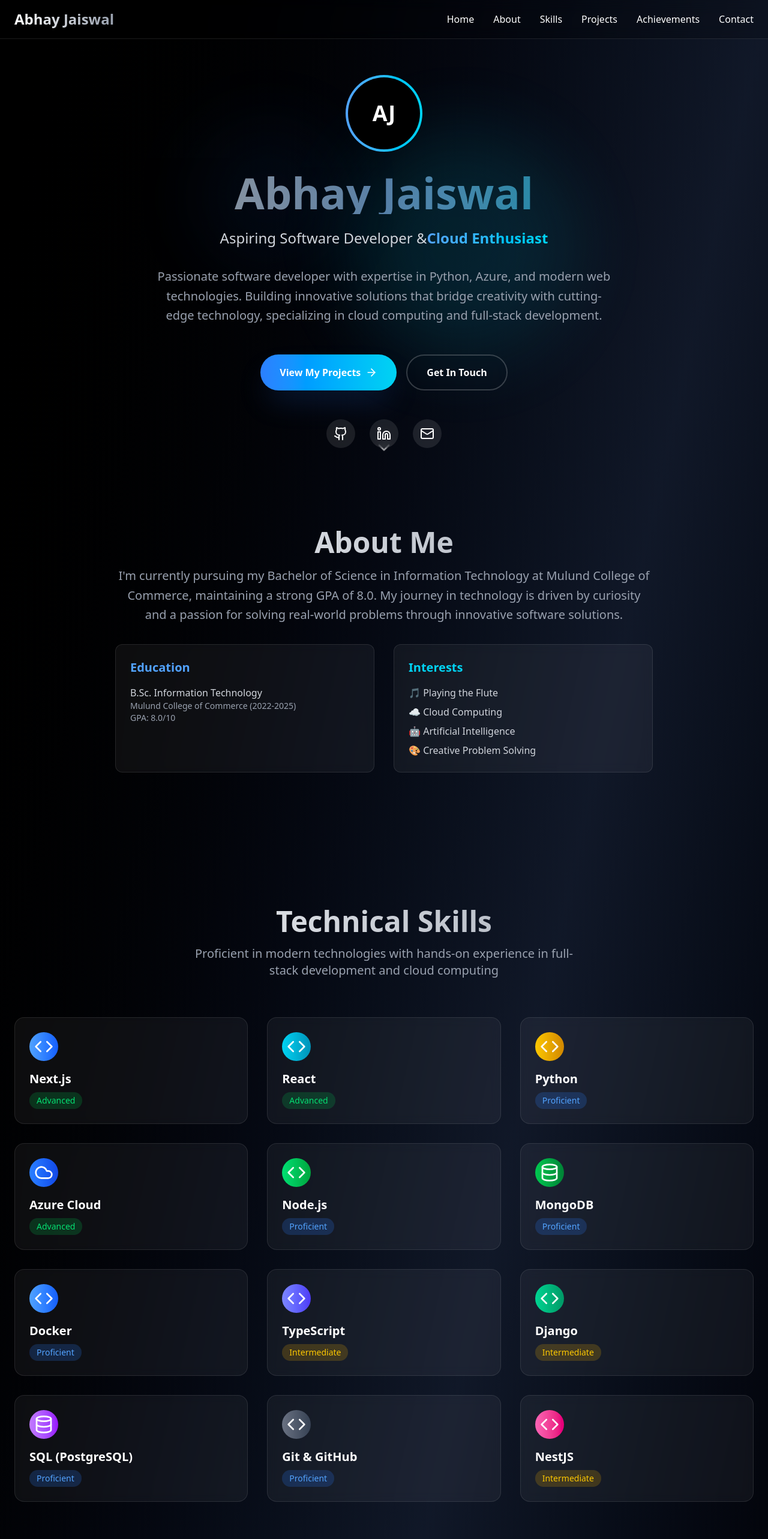
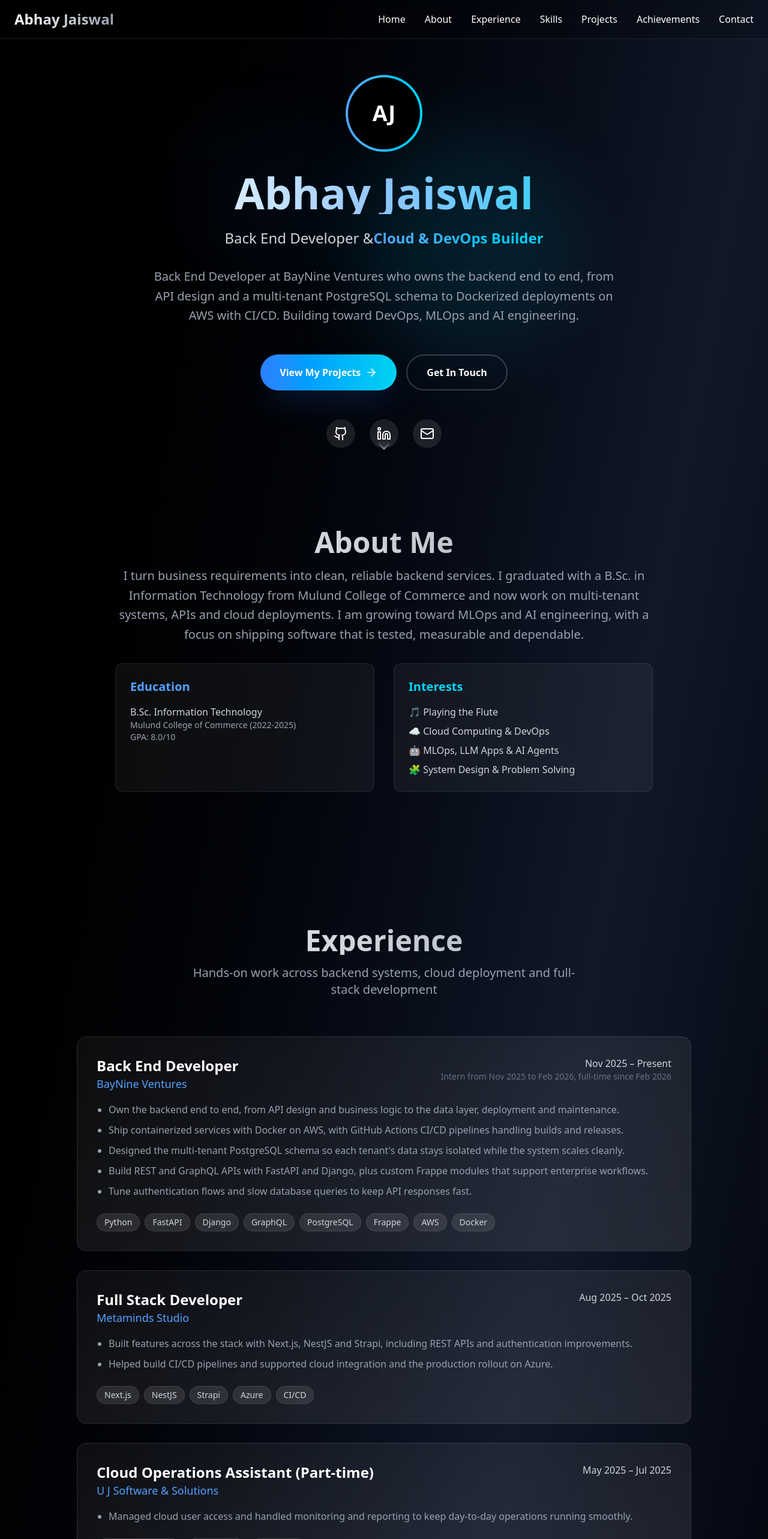
Before and after one commit to murarii07/portfolio, a Next.js app: page / in a window 1280 px wide. Shown: the top 2566 px of the page at 60% size. Built offline with nearby package versions, Linux system fonts and the light colour scheme.

Commit message:
Update page.tsx

```diff
--- a/src/app/page.tsx
+++ b/src/app/page.tsx
@@ -1,11 +1,25 @@
 "use client"
 import React, { useState, useEffect } from 'react';
-import { ChevronDown, Github, Linkedin, Mail, Code, ArrowRight, Cloud, Database } from 'lucide-react';
+import { ChevronDown, Github, Linkedin, Mail, Code, ArrowRight, Cloud, Database, Server, GitBranch } from 'lucide-react';
 import Card from './Components/Card';
 import { Achievement, Project, Skill, VisibilityState } from './state.types';
 import SkillCard from './Components/Skills';
-// Type definitions
 
+// Local type for the new Experience section (keeps state.types.ts untouched)
+interface Experience {
+  role: string;
+  company: string;
+  period: string;
+  note?: string;
+  points: string[];
+  tags: string[];
+}
+
+const GITHUB_URL = 'https://github.com/murarii07';
+// NOTE: this matches the LinkedIn URL on your profile. Your old portfolio used a different one,
+// so open this link once and confirm it is the profile you want to share.
+const LINKEDIN_URL = 'https://www.linkedin.com/in/abhayjaiswal007';
+const EMAIL = 'abhayaj07@gmail.com';
 
 const HomePage: React.FC = () => {
   const [scrollY, setScrollY] = useState<number>(0);
@@ -36,63 +50,100 @@ const HomePage: React.FC = () => {
     return () => observer.disconnect();
   }, []);
 
+  // Skill levels are self-ratings. Adjust them to what you can confidently defend in an interview.
   const skills: Skill[] = [
-  { name: 'Next.js', icon: Code, color: 'from-blue-400 to-blue-600', level: 'Advanced' },
-  { name: 'React', icon: Code, color: 'from-cyan-400 to-cyan-600', level: 'Advanced' },
     { name: 'Python', icon: Code, color: 'from-yellow-400 to-yellow-600', level: 'Proficient' },
-  { name: 'Azure Cloud', icon: Cloud, color: 'from-blue-500 to-blue-700', level: 'Advanced' },
-  { name: 'Node.js', icon: Code, color: 'from-green-400 to-green-600', level: 'Proficient' },
-  { name: 'MongoDB', icon: Database, color: 'from-green-500 to-green-700', level: 'Proficient' },
+    { name: 'FastAPI', icon: Server, color: 'from-teal-400 to-teal-600', level: 'Proficient' },
+    { name: 'Django', icon: Server, color: 'from-emerald-400 to-emerald-600', level: 'Proficient' },
+    { name: 'PostgreSQL (Multi-tenant Design)', icon: Database, color: 'from-purple-400 to-purple-600', level: 'Proficient' },
+    { name: 'GraphQL & REST APIs', icon: Server, color: 'from-pink-400 to-pink-600', level: 'Proficient' },
+    { name: 'AWS', icon: Cloud, color: 'from-orange-400 to-orange-600', level: 'Proficient' },
     { name: 'Docker', icon: Code, color: 'from-blue-400 to-blue-600', level: 'Proficient' },
-  { name: 'TypeScript', icon: Code, color: 'from-indigo-400 to-indigo-600', level: 'Intermediate' },
-  { name: 'Django', icon: Code, color: 'from-emerald-400 to-emerald-600', level: 'Intermediate' },
-  { name: 'SQL (PostgreSQL)', icon: Database, color: 'from-purple-400 to-purple-600', level: 'Proficient' },
-  { name: 'Git & GitHub', icon: Code, color: 'from-gray-500 to-gray-700', level: 'Proficient' },
-  { name: 'NestJS', icon: Code, color: 'from-pink-400 to-pink-600', level: 'Intermediate' }
+    { name: 'CI/CD (GitHub Actions)', icon: GitBranch, color: 'from-gray-400 to-gray-600', level: 'Proficient' },
+    { name: 'Azure Cloud', icon: Cloud, color: 'from-blue-500 to-blue-700', level: 'Intermediate' },
+    { name: 'Next.js', icon: Code, color: 'from-slate-400 to-slate-600', level: 'Proficient' },
+    { name: 'React', icon: Code, color: 'from-cyan-400 to-cyan-600', level: 'Proficient' },
+    { name: 'TypeScript', icon: Code, color: 'from-indigo-400 to-indigo-600', level: 'Intermediate' }
+  ];
+
+  const experiences: Experience[] = [
+    {
+      role: 'Back End Developer',
+      company: 'BayNine Ventures',
+      period: 'Nov 2025 – Present',
+      note: 'Intern from Nov 2025 to Feb 2026, full-time since Feb 2026',
+      points: [
+        'Own the backend end to end, from API design and business logic to the data layer, deployment and maintenance.',
+        'Ship containerized services with Docker on AWS, with GitHub Actions CI/CD pipelines handling builds and releases.',
+        'Designed the multi-tenant PostgreSQL schema so each tenant\'s data stays isolated while the system scales cleanly.',
+        'Build REST and GraphQL APIs with FastAPI and Django, plus custom Frappe modules that support enterprise workflows.',
+        'Tune authentication flows and slow database queries to keep API responses fast.'
+      ],
+      tags: ['Python', 'FastAPI', 'Django', 'GraphQL', 'PostgreSQL', 'Frappe', 'AWS', 'Docker']
+    },
+    {
+      role: 'Full Stack Developer',
+      company: 'Metaminds Studio',
+      period: 'Aug 2025 – Oct 2025',
+      points: [
+        'Built features across the stack with Next.js, NestJS and Strapi, including REST APIs and authentication improvements.',
+        'Helped build CI/CD pipelines and supported cloud integration and the production rollout on Azure.'
+      ],
+      tags: ['Next.js', 'NestJS', 'Strapi', 'Azure', 'CI/CD']
+    },
+    {
+      role: 'Cloud Operations Assistant (Part-time)',
+      company: 'U J Software & Solutions',
+      period: 'May 2025 – Jul 2025',
+      points: [
+        'Managed cloud user access and handled monitoring and reporting to keep day-to-day operations running smoothly.'
+      ],
+      tags: ['Cloud Operations', 'Monitoring', 'Reporting']
+    }
   ];
 
   const projects: Project[] = [
     {
       title: 'Excel-to-Form Conversion',
-    description: 'Web application that converts Excel data into dynamic, interactive web forms — improving data collection efficiency and automation.',
+      description: 'Web application that converts Excel data into dynamic, interactive web forms, improving data collection efficiency by 40% through automation.',
       image: 'https://images.unsplash.com/photo-1551288049-bebda4e38f71?w=600&h=400&fit=crop',
-    tags: ['Next.js', 'Azure', 'Vercel', 'Blob Storage', 'Automation'],
+      tags: ['Next.js', 'Azure', 'Vercel', 'Blob Storage', 'CI/CD'],
       githubUrl: 'https://github.com/murarii07/excel-to-form',
       features: [
         'Dynamic form generation from Excel sheets',
         'Azure Blob Storage integration',
         'Secure backend APIs',
-      'Deployed frontend on Vercel, backend on Azure',
-      'Improved data accuracy and accessibility'
+        'Frontend deployed on Vercel, backend on Azure',
+        'Automated CI/CD deployments'
       ],
       liveUrl: 'https://excel-to-form.vercel.app/'
     },
     {
       title: 'Vocal Separator',
-    description: 'AI-driven web app using Music.ai API to separate vocals from music tracks with high precision for audio producers and enthusiasts.',
+      description: 'Web app built on the Music.ai API that lets users upload a track and get clean, isolated vocals back for production and remixing.',
       image: 'https://images.unsplash.com/photo-1493225457124-a3eb161ffa5f?w=600&h=400&fit=crop',
       tags: ['Python', 'Music.ai API', 'Azure', 'Audio Processing'],
       githubUrl: 'https://github.com/murarii07/Vocal_Separation_From_Music',
       features: [
-      'Accurate AI-based vocal extraction',
+        'AI-based vocal extraction through the Music.ai API',
         'File upload and download interface',
         'Optimized processing pipeline',
-      'Azure cloud hosting for scalability',
+        'Azure cloud hosting',
         'Multi-format audio support'
       ]
     },
     {
       title: 'Fake News Detection Chrome Extension',
-    description: 'Browser extension that evaluates the credibility of online news articles using a machine learning API and provides instant feedback indicators.',
+      description: 'Browser extension that rates the credibility of news articles through an ML-based API and shows the result with a simple visual indicator. Reached the finals of the Inter-College Hackathon 2025.',
       image: 'https://images.unsplash.com/photo-1526378722478-ccf3dd4b362b?w=600&h=400&fit=crop',
-    tags: ['React', 'Machine Learning API', 'Chrome Extension', 'AI', 'Web Security'],
+      tags: ['React', 'Machine Learning API', 'Chrome Extension', 'AI'],
       githubUrl: 'https://github.com/murarii07/chromeExtension',
       features: [
         'Real-time credibility scoring of news content',
-      'Intuitive color-coded indicator system',
-      'Lightweight and fast Chrome extension architecture',
-      'Seamless ML API integration',
-      'Enhances digital media literacy'
+        'Color-coded indicator system',
+        'Lightweight Chrome extension architecture',
+        'ML API integration',
+        'Promotes digital media literacy'
       ]
     }
   ];
@@ -100,37 +151,35 @@ const projects: Project[] = [
   const achievements: Achievement[] = [
     {
       title: 'Inter-College Hackathon Finalist 2025',
-    description: 'Developed a prototype browser extension for fake news detection using machine learning APIs, achieving finalist recognition.',
+      description: 'Helped build a browser-based fake news detection prototype that scores credibility with machine learning APIs, and reached the finals.',
       year: '2025'
     },
     {
       title: 'Smart India Hackathon 2024',
-    description: 'Participated in India’s national innovation challenge, contributing to collaborative problem-solving and creative tech solutions.',
+      description: 'Participated in India\'s national innovation challenge, working in a team on creative, practical tech solutions.',
       year: '2024'
     },
     {
       title: 'Microsoft Azure Fundamentals (AZ-900)',
-    description: 'Certified in Azure fundamentals, with a solid grasp of cloud architecture, services, and deployment workflows.',
+      description: 'Certified in Azure fundamentals, covering cloud concepts, core services and deployment workflows.',
       year: '2024'
     }
   ];
-
 
   const handleNavClick = (href: string): void => {
     const element = document.querySelector(href);
     element?.scrollIntoView({ behavior: 'smooth' });
   };
 
-  const handleButtonClick = (action: string): void => {
-    console.log(`${action} button clicked`);
-    if (action === 'GitHub') {
-      window.open('https://github.com/murarii07', '_blank');
-    } else if (action === 'LinkedIn') {
-      window.open('https://www.linkedin.com/in/abhay-j-6b6ab325a/', '_blank');
-    } else if (action === 'Email') {
-      window.open('mailto:abhayaj07@gmail.com', '_blank');
-    }
-  };
+  const navItems: { label: string; href: string }[] = [
+    { label: 'Home', href: '#home' },
+    { label: 'About', href: '#about' },
+    { label: 'Experience', href: '#experience' },
+    { label: 'Skills', href: '#skills' },
+    { label: 'Projects', href: '#projects' },
+    { label: 'Achievements', href: '#achievements' },
+    { label: 'Contact', href: '#contact' }
+  ];
 
   return (
     <div className="min-h-screen bg-gradient-to-br from-black via-gray-900 to-black text-white overflow-hidden">
@@ -141,12 +190,15 @@ const achievements: Achievement[] = [
             Abhay Jaiswal
           </div>
           <div className="hidden md:flex space-x-8">
-            <button onClick={() => handleNavClick('#home')} className="hover:text-gray-300 transition-colors">Home</button>
-            <button onClick={() => handleNavClick('#about')} className="hover:text-gray-300 transition-colors">About</button>
-            <button onClick={() => handleNavClick('#skills')} className="hover:text-gray-300 transition-colors">Skills</button>
-            <button onClick={() => handleNavClick('#projects')} className="hover:text-gray-300 transition-colors">Projects</button>
-            <button onClick={() => handleNavClick('#achievements')} className="hover:text-gray-300 transition-colors">Achievements</button>
-            <button onClick={() => handleNavClick('#contact')} className="hover:text-gray-300 transition-colors">Contact</button>
+            {navItems.map((item) => (
+              <button
+                key={item.href}
+                onClick={() => handleNavClick(item.href)}
+                className="hover:text-gray-300 transition-colors"
+              >
+                {item.label}
+              </button>
+            ))}
           </div>
         </div>
       </nav>
@@ -174,21 +226,21 @@ const achievements: Achievement[] = [
             </div>
           </div>
 
-          <h1 className="text-5xl md:text-7xl font-bold mb-6 bg-gradient-to-r from-white via-blue-300 to-cyan-400 bg-clip-text text-transparent animate-pulse">
+          <h1 className="text-5xl md:text-7xl font-bold mb-6 bg-gradient-to-r from-white via-blue-300 to-cyan-400 bg-clip-text text-transparent">
             Abhay Jaiswal
           </h1>
 
           <div className="text-xl md:text-2xl mb-8 text-gray-300">
-            <span className="inline-block">Aspiring Software Developer & </span>
+            <span className="inline-block">Back End Developer &amp; </span>
             <span className="inline-block bg-gradient-to-r from-blue-400 to-cyan-400 bg-clip-text text-transparent font-semibold">
-              Cloud Enthusiast
+              Cloud &amp; DevOps Builder
             </span>
           </div>
 
           <p className="text-lg md:text-xl mb-12 text-gray-400 max-w-3xl mx-auto leading-relaxed">
-            Passionate software developer with expertise in Python, Azure, and modern web technologies.
-            Building innovative solutions that bridge creativity with cutting-edge technology,
-            specializing in cloud computing and full-stack development.
+            Back End Developer at BayNine Ventures who owns the backend end to end, from API design and
+            a multi-tenant PostgreSQL schema to Dockerized deployments on AWS with CI/CD. Building toward
+            DevOps, MLOps and AI engineering.
           </p>
 
           <div className="flex flex-col sm:flex-row gap-4 justify-center mb-12">
@@ -202,7 +254,7 @@ const achievements: Achievement[] = [
               </span>
             </button>
             <button
-              onClick={() => window.open('mailto:abhayaj07@gmail.com', '_blank')}
+              onClick={() => window.open(`mailto:${EMAIL}`, '_blank')}
               className="px-8 py-4 border-2 border-white/20 rounded-full font-semibold hover:bg-white/10 hover:scale-105 transform transition-all duration-300 backdrop-blur-sm"
             >
               Get In Touch
@@ -211,23 +263,26 @@ const achievements: Achievement[] = [
 
           <div className="flex justify-center space-x-6">
             <a
-              href="https://github.com/murarii07"
+              href={GITHUB_URL}
               target="_blank"
               rel="noopener noreferrer"
+              aria-label="GitHub"
               className="w-12 h-12 rounded-full bg-white/10 flex items-center justify-center hover:bg-white/20 hover:scale-110 transform transition-all duration-300 backdrop-blur-sm"
             >
               <Github className="w-6 h-6" />
             </a>
             <a
-              href="https://www.linkedin.com/in/abhay-j-6b6ab325a/"
+              href={LINKEDIN_URL}
               target="_blank"
               rel="noopener noreferrer"
+              aria-label="LinkedIn"
               className="w-12 h-12 rounded-full bg-white/10 flex items-center justify-center hover:bg-white/20 hover:scale-110 transform transition-all duration-300 backdrop-blur-sm"
             >
               <Linkedin className="w-6 h-6" />
             </a>
             <a
-              href="mailto:abhayaj07@gmail.com"
+              href={`mailto:${EMAIL}`}
+              aria-label="Email"
               className="w-12 h-12 rounded-full bg-white/10 flex items-center justify-center hover:bg-white/20 hover:scale-110 transform transition-all duration-300 backdrop-blur-sm"
             >
               <Mail className="w-6 h-6" />
@@ -255,9 +310,10 @@ const achievements: Achievement[] = [
             </h2>
             <div className="max-w-4xl mx-auto">
               <p className="text-xl text-gray-400 mb-8 leading-relaxed">
-                I'm currently pursuing my Bachelor of Science in Information Technology at Mulund College of Commerce,
-                maintaining a strong GPA of 8.0. My journey in technology is driven by curiosity and a passion for
-                solving real-world problems through innovative software solutions.
+                I turn business requirements into clean, reliable backend services. I graduated with a
+                B.Sc. in Information Technology from Mulund College of Commerce and now work on
+                multi-tenant systems, APIs and cloud deployments. I am growing toward MLOps and AI
+                engineering, with a focus on shipping software that is tested, measurable and dependable.
               </p>
               <div className="grid md:grid-cols-2 gap-8 text-left">
                 <div className="bg-white/5 rounded-xl p-6 backdrop-blur-sm border border-white/10">
@@ -274,13 +330,73 @@ const achievements: Achievement[] = [
                   <h3 className="text-xl font-semibold mb-4 text-cyan-400">Interests</h3>
                   <div className="space-y-2 text-gray-300">
                     <p>🎵 Playing the Flute</p>
-                    <p>☁️ Cloud Computing</p>
-                    <p>🤖 Artificial Intelligence</p>
-                    <p>🎨 Creative Problem Solving</p>
+                    <p>☁️ Cloud Computing &amp; DevOps</p>
+                    <p>🤖 MLOps, LLM Apps &amp; AI Agents</p>
+                    <p>🧩 System Design &amp; Problem Solving</p>
                   </div>
                 </div>
               </div>
             </div>
+          </div>
+        </div>
+      </section>
+
+      {/* Experience Section */}
+      <section id="experience" className="py-20 px-6 relative">
+        <div className="max-w-5xl mx-auto">
+          <div
+            id="experience-title"
+            data-animate
+            className={`text-center mb-16 transition-all duration-1000 ${isVisible['experience-title'] ? 'opacity-100 translate-y-0' : 'opacity-0 translate-y-10'
+              }`}
+          >
+            <h2 className="text-4xl md:text-5xl font-bold mb-4 bg-gradient-to-r from-white to-gray-400 bg-clip-text text-transparent">
+              Experience
+            </h2>
+            <p className="text-xl text-gray-400 max-w-2xl mx-auto">
+              Hands-on work across backend systems, cloud deployment and full-stack development
+            </p>
+          </div>
+
+          <div className="space-y-8">
+            {experiences.map((exp: Experience, index: number) => (
+              <div
+                key={`${exp.company}-${exp.role}`}
+                id={`experience-${index}`}
+                data-animate
+                className={`p-8 rounded-2xl bg-gradient-to-br from-white/5 to-white/10 backdrop-blur-sm border border-white/10 hover:border-white/20 transition-all duration-700 ${isVisible[`experience-${index}`] ? 'opacity-100 translate-y-0' : 'opacity-0 translate-y-10'
+                  }`}
+                style={{ transitionDelay: `${index * 200}ms` }}
+              >
+                <div className="flex flex-col md:flex-row md:items-start md:justify-between gap-2 mb-4">
+                  <div>
+                    <h3 className="text-2xl font-bold text-white">{exp.role}</h3>
+                    <p className="text-lg text-blue-400">{exp.company}</p>
+                  </div>
+                  <div className="md:text-right">
+                    <p className="text-gray-300 font-medium">{exp.period}</p>
+                    {exp.note && <p className="text-sm text-gray-500">{exp.note}</p>}
+                  </div>
+                </div>
+
+                <ul className="list-disc pl-5 space-y-2 text-gray-400 leading-relaxed mb-6">
+                  {exp.points.map((point: string) => (
+                    <li key={point}>{point}</li>
+                  ))}
+                </ul>
+
+                <div className="flex flex-wrap gap-2">
+                  {exp.tags.map((tag: string) => (
+                    <span
+                      key={tag}
+                      className="px-3 py-1 text-sm rounded-full bg-white/10 border border-white/10 text-gray-300"
+                    >
+                      {tag}
+                    </span>
+                  ))}
+                </div>
+              </div>
+            ))}
           </div>
         </div>
       </section>
@@ -298,7 +414,7 @@ const achievements: Achievement[] = [
               Technical Skills
             </h2>
             <p className="text-xl text-gray-400 max-w-2xl mx-auto">
-              Proficient in modern technologies with hands-on experience in full-stack development and cloud computing
+              Backend, cloud and DevOps tools I use day to day, with a full-stack foundation
             </p>
           </div>
 
@@ -307,7 +423,6 @@ const achievements: Achievement[] = [
               const Icon = skill.icon;
               return (
                 <SkillCard skill={skill} index={index} isVisible={isVisible} Icon={Icon} key={skill.name} />
-
               );
             })}
           </div>
@@ -317,7 +432,6 @@ const achievements: Achievement[] = [
       {/* Projects Section */}
       <section id="projects" className="py-20 px-6 relative">
         <div className="max-w-7xl mx-auto">
-
           <div
             id="projects-title"
             data-animate
@@ -328,14 +442,13 @@ const achievements: Achievement[] = [
               Featured Projects
             </h2>
             <p className="text-xl text-gray-400 max-w-2xl mx-auto">
-              Innovative solutions showcasing my expertise in web development, cloud computing, and AI integration
+              Projects that combine web development, cloud services and AI integration
             </p>
           </div>
 
           <div className="space-y-12">
             {projects.map((project: Project, index: number) => (
               <Card isVisible={isVisible} project={project} index={index} key={project.title} />
-
             ))}
           </div>
         </div>
@@ -351,10 +464,10 @@ const achievements: Achievement[] = [
               }`}
           >
             <h2 className="text-4xl md:text-5xl font-bold mb-4 bg-gradient-to-r from-white to-gray-400 bg-clip-text text-transparent">
-              Achievements & Certifications
+              Achievements &amp; Certifications
             </h2>
             <p className="text-xl text-gray-400 max-w-2xl mx-auto">
-              Recognition and certifications that validate my skills and dedication to continuous learning
+              Recognition and certifications that reflect my commitment to continuous learning
             </p>
           </div>
 
@@ -397,16 +510,16 @@ const achievements: Achievement[] = [
               }`}
           >
             <h2 className="text-4xl md:text-5xl font-bold mb-6 bg-gradient-to-r from-white to-gray-400 bg-clip-text text-transparent">
-              Let's Connect
+              Let&apos;s Connect
             </h2>
             <p className="text-xl text-gray-400 mb-12 max-w-2xl mx-auto leading-relaxed">
-              I'm always excited to collaborate on innovative projects and explore new opportunities.
-              Let's build something amazing together!
+              I am open to opportunities in backend, cloud and DevOps engineering, and always happy to
+              talk about interesting projects.
             </p>
 
             <div className="flex flex-col sm:flex-row gap-4 justify-center mb-8">
               <a
-                href="mailto:abhayaj07@gmail.com"
+                href={`mailto:${EMAIL}`}
                 className="group px-8 py-4 bg-gradient-to-r from-blue-500 to-cyan-400 text-white rounded-full font-semibold hover:scale-105 transform transition-all duration-300 shadow-2xl shadow-blue-500/20"
               >
                 <span className="flex items-center gap-2">
@@ -415,7 +528,7 @@ const achievements: Achievement[] = [
                 </span>
               </a>
               <a
-                href="https://www.linkedin.com/in/abhay-j-6b6ab325a/"
+                href={LINKEDIN_URL}
                 target="_blank"
                 rel="noopener noreferrer"
                 className="px-8 py-4 border-2 border-white/20 rounded-full font-semibold hover:bg-white/10 hover:scale-105 transform transition-all duration-300 backdrop-blur-sm"
@@ -425,7 +538,7 @@ const achievements: Achievement[] = [
             </div>
 
             <div className="text-gray-400">
-              <p className="mb-2">📧 abhayaj07@gmail.com</p>
+              <p className="mb-2">📧 {EMAIL}</p>
               <p>📍 Mumbai, India</p>
             </div>
           </div>
@@ -435,7 +548,7 @@ const achievements: Achievement[] = [
       {/* Footer */}
       <footer className="py-8 px-6 border-t border-white/10">
         <div className="max-w-7xl mx-auto text-center text-gray-400">
-          <p>&copy; 2024 Abhay Jaiswal. Built with React & Tailwind CSS.</p>
+          <p>&copy; {new Date().getFullYear()} Abhay Jaiswal. Built with Next.js &amp; Tailwind CSS.</p>
         </div>
       </footer>
     </div>
```
Lines whose indentation alone changed are shown as unchanged.
